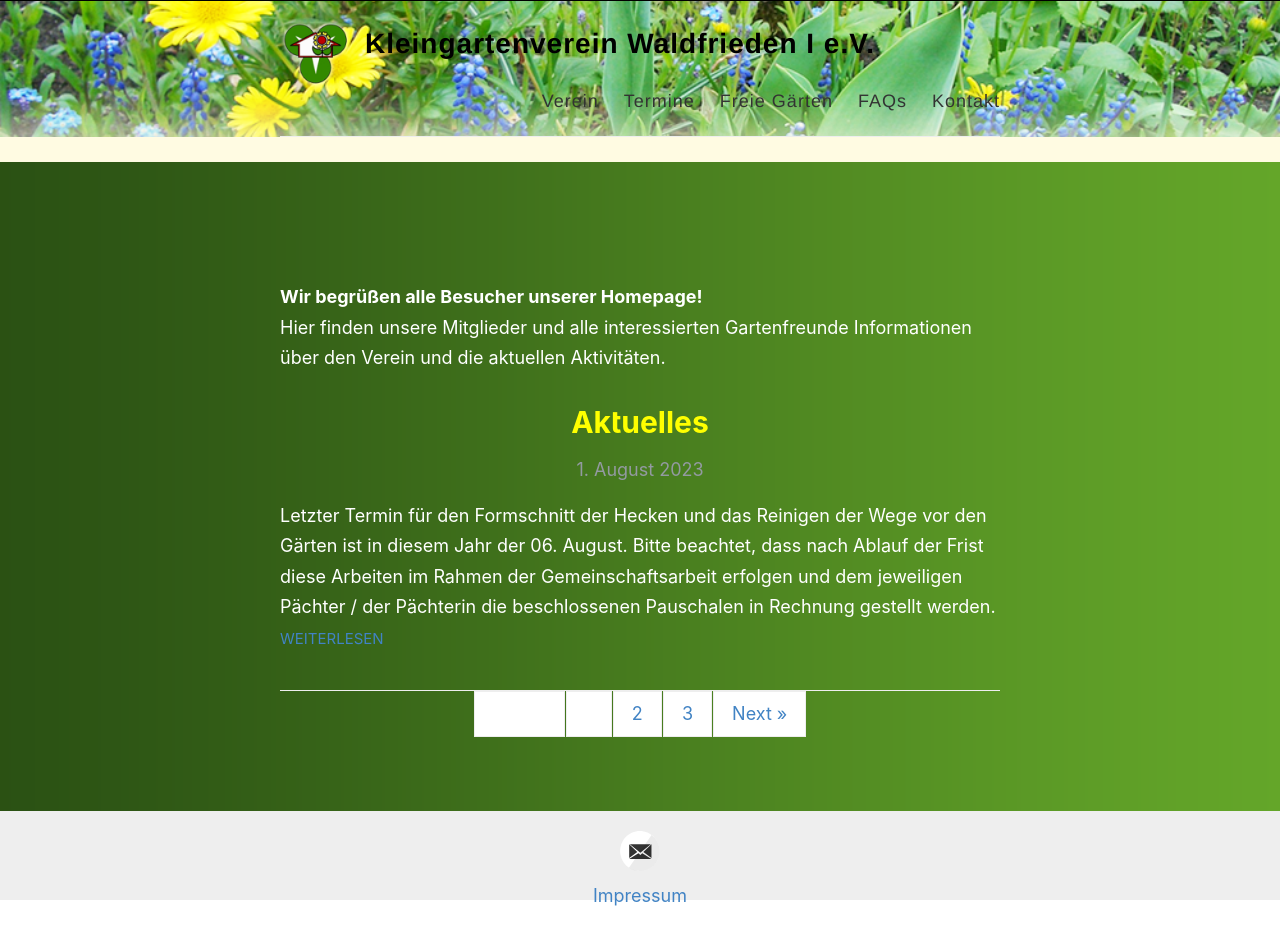
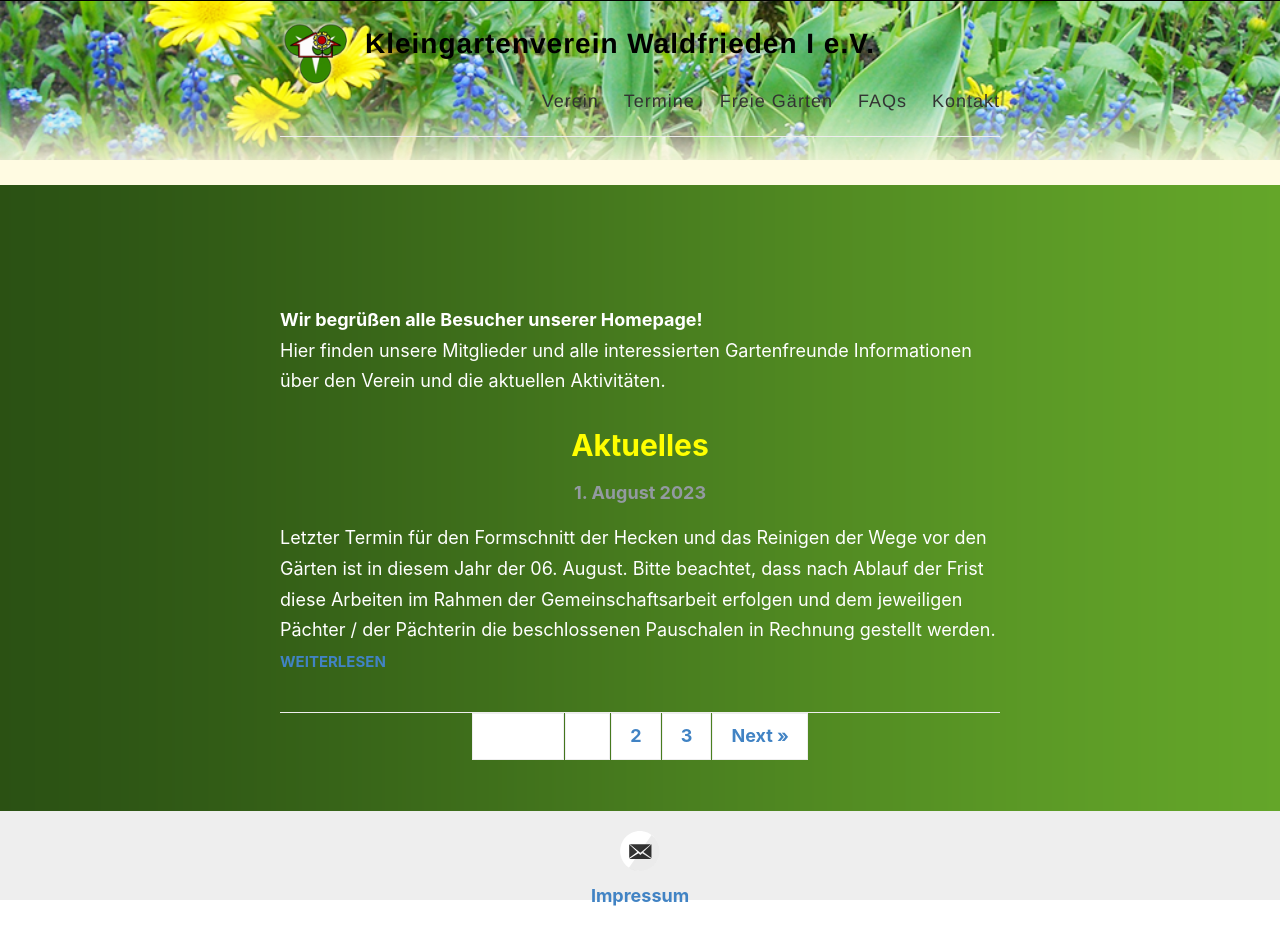
Before and after one commit to der-Frankie/kgv-website-dev.github.io, a Jekyll site: the page built from index.html, in a window 1280 px wide. Built offline with Jekyll 4.4.1, drawn with Linux system fonts in a browser that asks for light colours; the list of posts is cut into pages by our own code.

Commit message:
css tryouts

```diff
--- a/assets/style.scss
+++ b/assets/style.scss
@@ -178,10 +178,12 @@
 
 a {
   color: $blue;
+  font-weight: bold;
   text-decoration: none;
 	cursor: pointer;
   &:hover, &:active {
-    color: $black;
+    color: $darkGray;
+    background: lightgray;
     backdrop-filter: brightness(100%);
     border-radius: 4px;
     box-sizing: border-box;
@@ -271,6 +273,7 @@
 //
 
 .wrapper-masthead {
+  height: 160px;
   margin-bottom: 25px;
   background-image: url("{{ site.baseurl }}/images/header_hintergrund.png");
   background-repeat: no-repeat;
```
